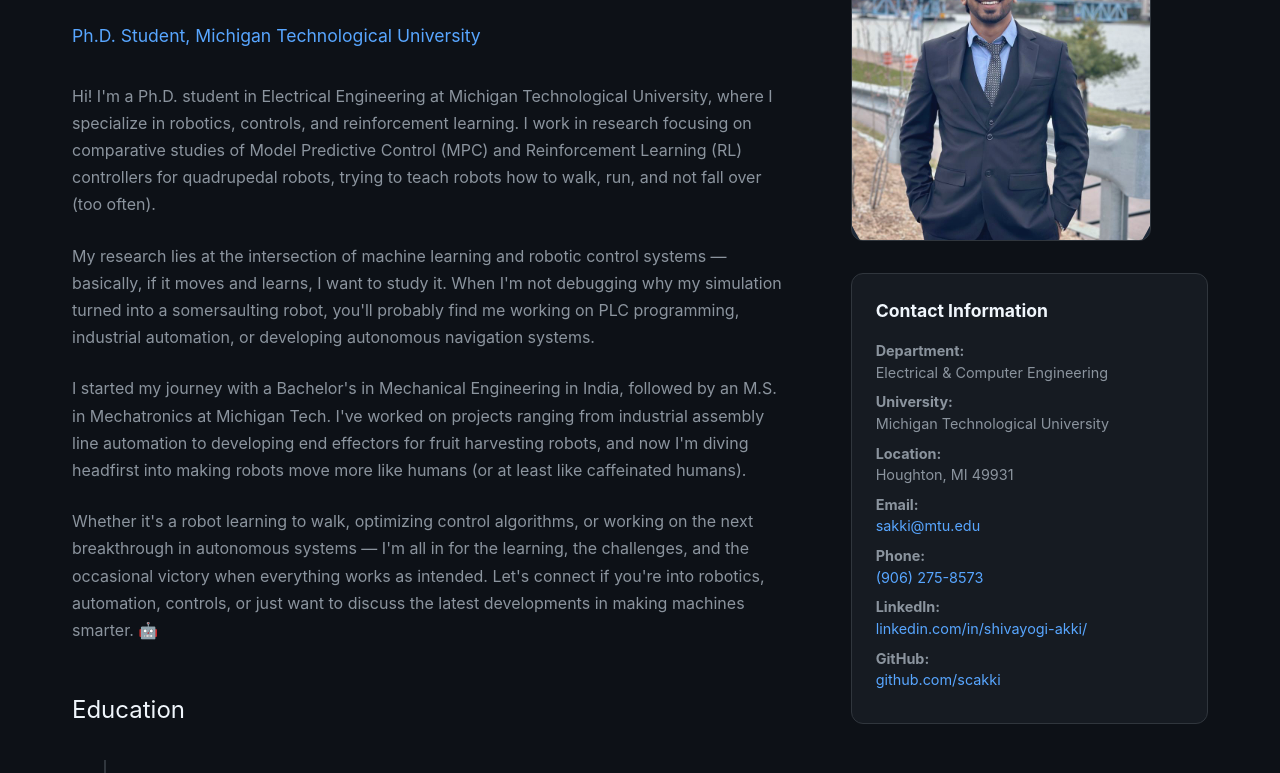
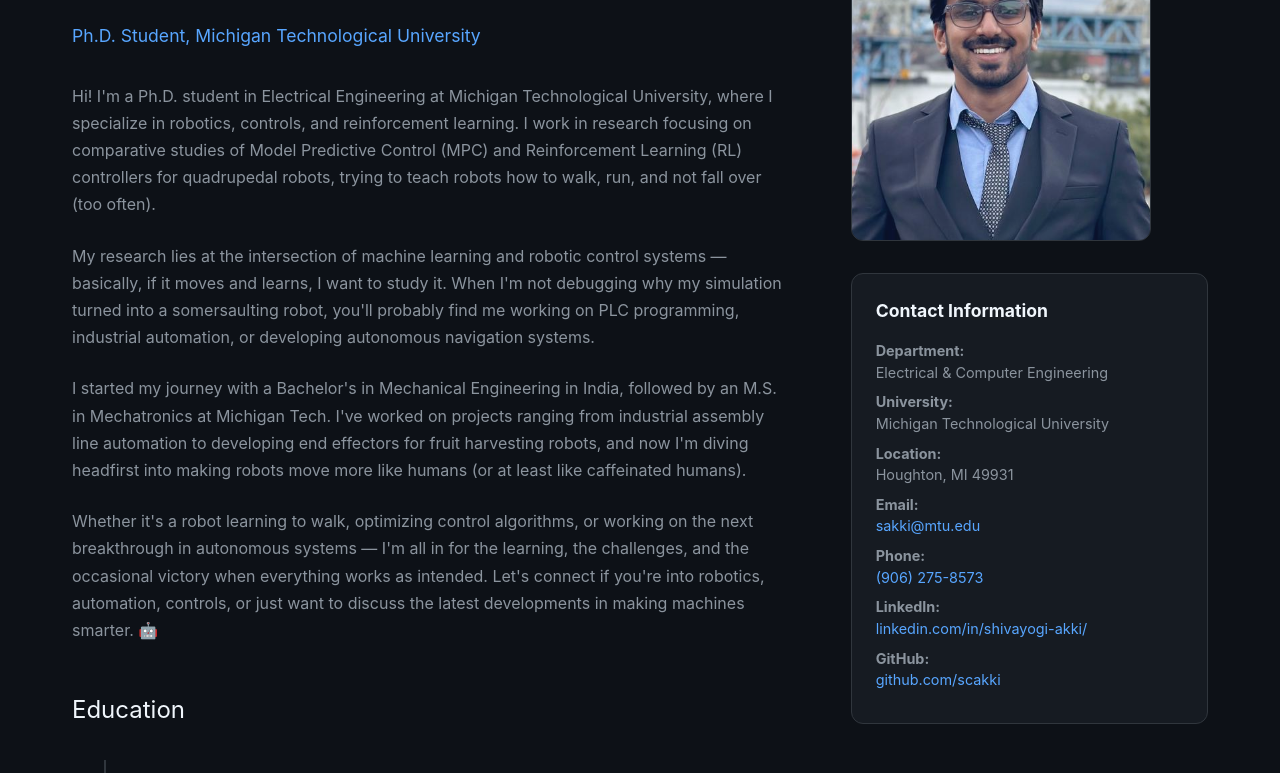
Before and after one commit to scakki/portfolio, a plain HTML site: page index.html in a window 1280 px wide. Shown: the part 165-938 px from the top of the page. Drawn offline with Linux system fonts and the light colour scheme.

Commit message:
testing pic

```diff
--- a/index.html
+++ b/index.html
@@ -96,7 +96,7 @@
 
                 <div class="sidebar">
                     <div class="profile-photo">
-                        <img src="img/profile_picture.jpg" alt="Shivayogi Akki" style="width:480px; height:480px; border-radius:50%; object-fit:cover;" >
+                        <img src="img/mod.png" alt="Shivayogi Akki" style="width:480px; height:480px; border-radius:50%; object-fit:cover;" >
                     </div>
 
                     <div class="contact-info">
```
Also changed, not shown: img/mod.png (added).
